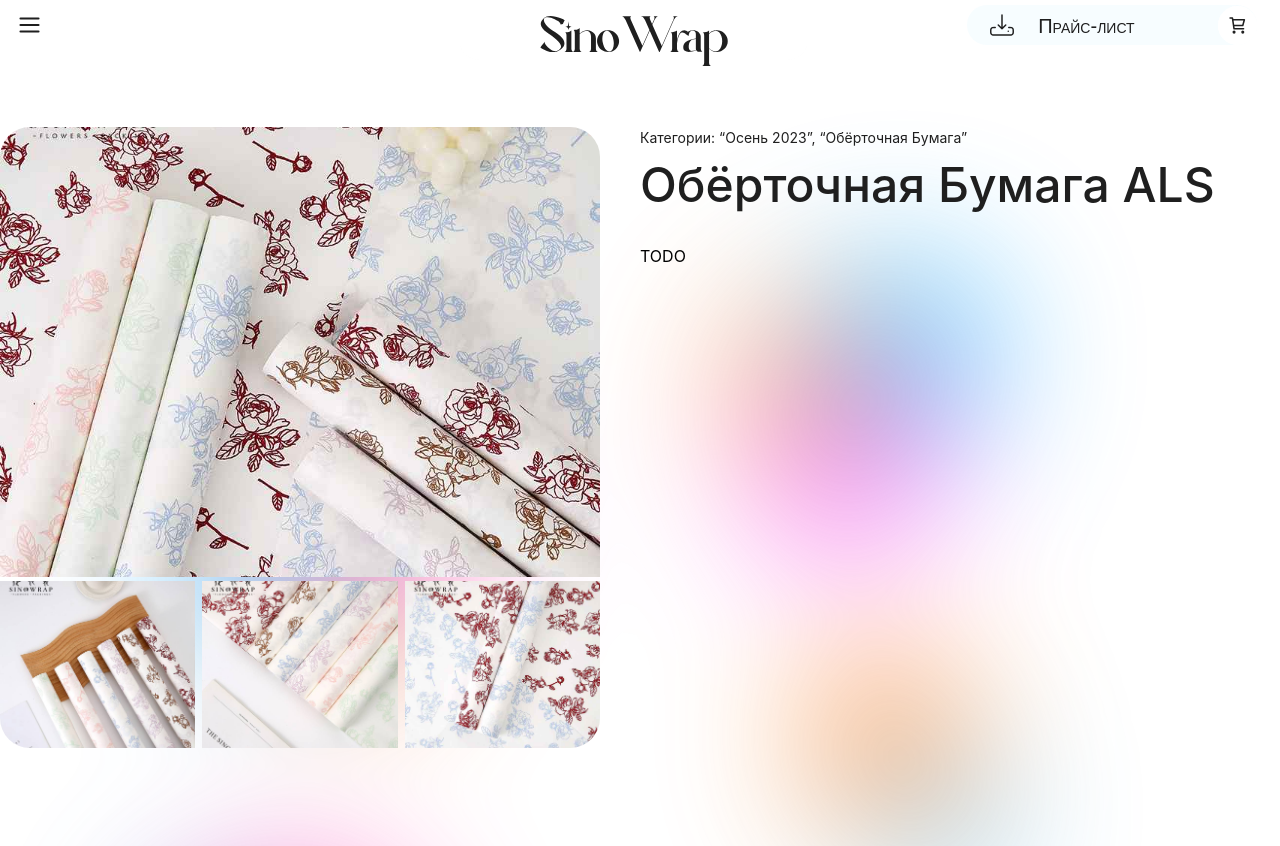
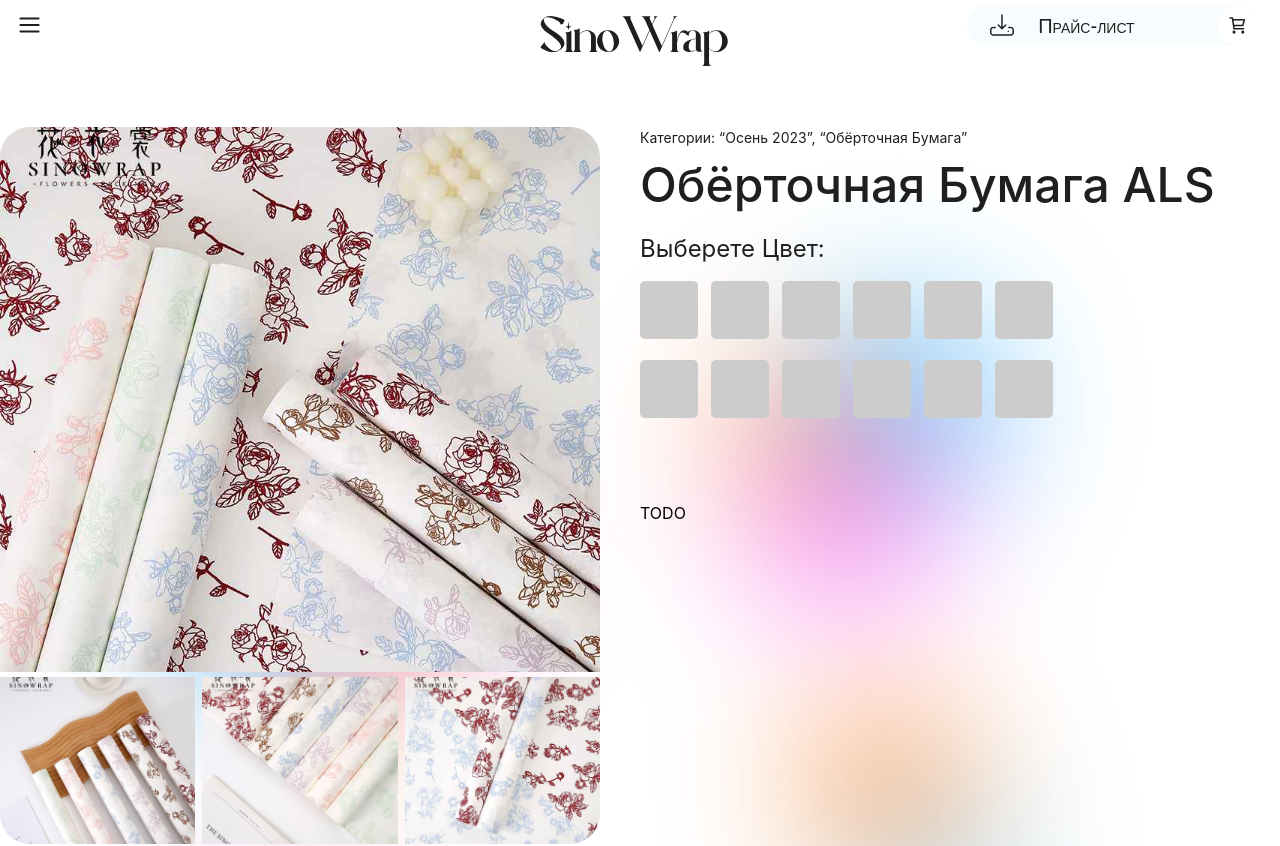
Before and after one commit to QQQOleksiy/flovers, a React (Create React App) app: page /item in a window 1280 px wide. Shown: the top 846 px of the page. Built offline with nearby package versions, Linux system fonts and the light colour scheme; a web font is replaced by a local one.

Commit message:
color select &improve item

```diff
--- /dev/null
+++ b/src/components/ColorSelect/ColorSelect.module.css
@@ -0,0 +1,23 @@
+.color_select_text {
+    color: #1F1F1F;
+    font-size: 24px;
+    font-weight: 400;
+    text-transform: capitalize;
+    word-wrap: break-word
+}
+
+.color_select_items_container {
+    margin-top: 18px;
+    display: grid;
+    max-width: max-content;
+    grid-template-columns: repeat(6, minmax(0, 1fr));
+}
+
+.color_item {
+    height: 58px;
+    width: 58px;
+    margin-right: 13px;
+    margin-bottom: 21px;
+    border-radius: 5px;
+    cursor: pointer;
+}
--- /dev/null
+++ b/src/components/ColorSelect/ColorSelectComponent.js
@@ -0,0 +1,29 @@
+import React from 'react';
+
+import css from './ColorSelect.module.css'
+
+
+const ColorSelect = () => {
+    return (
+        <div className={css.color_select_container}>
+            <span className={css.color_select_text}>Выберете цвет:</span>
+            <div className={css.color_select_items_container}>
+                <div className={css.color_item} style={{backgroundColor: '#ccc'}}></div>
+                <div className={css.color_item} style={{backgroundColor: '#ccc'}}></div>
+                <div className={css.color_item} style={{backgroundColor: '#ccc'}}></div>
+                <div className={css.color_item} style={{backgroundColor: '#ccc'}}></div>
+                <div className={css.color_item} style={{backgroundColor: '#ccc'}}></div>
+                <div className={css.color_item} style={{backgroundColor: '#ccc'}}></div>
+
+                <div className={css.color_item} style={{backgroundColor: '#ccc'}}></div>
+                <div className={css.color_item} style={{backgroundColor: '#ccc'}}></div>
+                <div className={css.color_item} style={{backgroundColor: '#ccc'}}></div>
+                <div className={css.color_item} style={{backgroundColor: '#ccc'}}></div>
+                <div className={css.color_item} style={{backgroundColor: '#ccc'}}></div>
+                <div className={css.color_item} style={{backgroundColor: '#ccc'}}></div>
+            </div>
+        </div>
+    );
+};
+
+export {ColorSelect};
--- a/src/components/ProductBigCard/ProductBigCard.module.css
+++ b/src/components/ProductBigCard/ProductBigCard.module.css
@@ -9,7 +9,7 @@
 
 .product_card_big_image {
     width: 100%;
-    height: 450px;
+    height: 545px;
     border-radius: 30px 30px 0 0;
     object-fit: cover;
 }
@@ -17,7 +17,8 @@
 .product_card_small_images_template {
     width: 100%;
     display: inline-flex;
-    column-gap: 7px
+    column-gap: 7px;
+    margin-top: 1px;
 }
 
 .product_card_small_image {
@@ -44,9 +45,14 @@
 
 .product_card_big_text {
     margin-top: 8px;
+    margin-bottom: 20px;
     color: #1F1F1F;
     font-size: 48px;
     font-weight: 510;
     text-transform: capitalize;
     word-wrap: break-word
 }
+
+.product_card_info {
+    margin-top: 63.5px;
+}
--- a/src/components/ProductBigCard/ProductBigCardComponent.js
+++ b/src/components/ProductBigCard/ProductBigCardComponent.js
@@ -1,6 +1,8 @@
 import React from 'react';
 
 import css from './ProductBigCard.module.css'
+
+import { ColorSelect } from '../../components/index';
 
 // Тествові картинки
 import img1 from './img1.jfif'
@@ -23,7 +25,12 @@ const ProductBigCard = () => {
         <div>
             <span className={css.product_card_small_text}>Категории: “Осень 2023”, “Обёрточная бумага”</span>
             <h1 className={css.product_card_big_text}>Обёрточная Бумага ALS</h1>
-            TODO
+            <div className={css.product_color_select_container}>
+                <ColorSelect/>
+            </div>
+            <div className={css.product_card_info}>
+                TODO
+            </div>
         </div>
         </div>
     );
--- a/src/components/index.js
+++ b/src/components/index.js
@@ -11,3 +11,4 @@ export * from './ProductBigCard/ProductBigCardComponent'
 export * from './SimilarItems/SimilarItemsComponent'
 export * from './SimilarItemsCard/SimilarItemsCardComponent'
 export * from './Pagination/PaginationComponent'
+export * from './ColorSelect/ColorSelectComponent'
```
